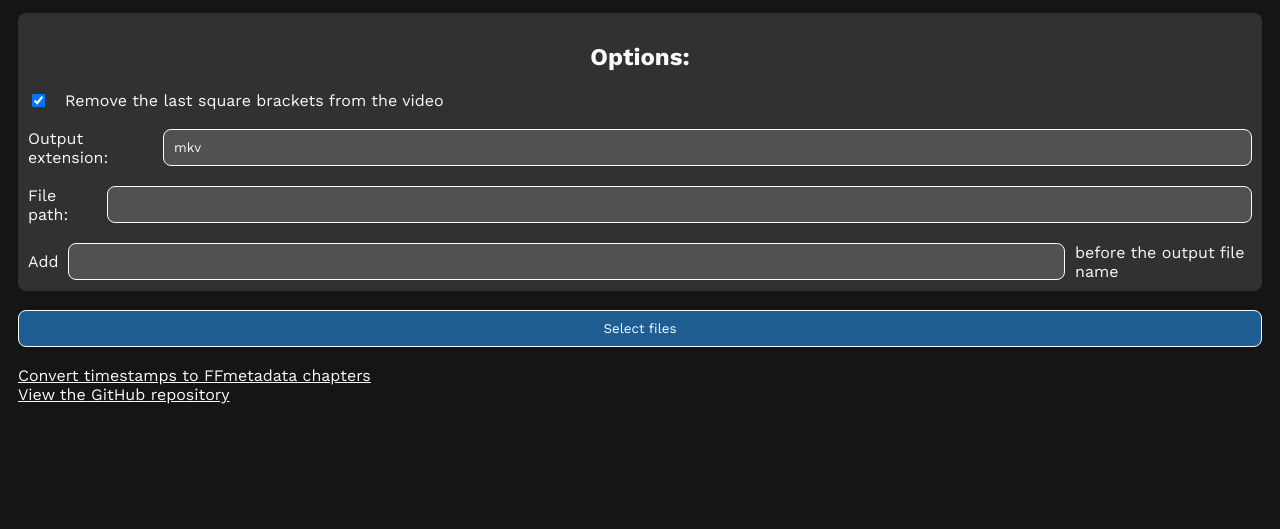
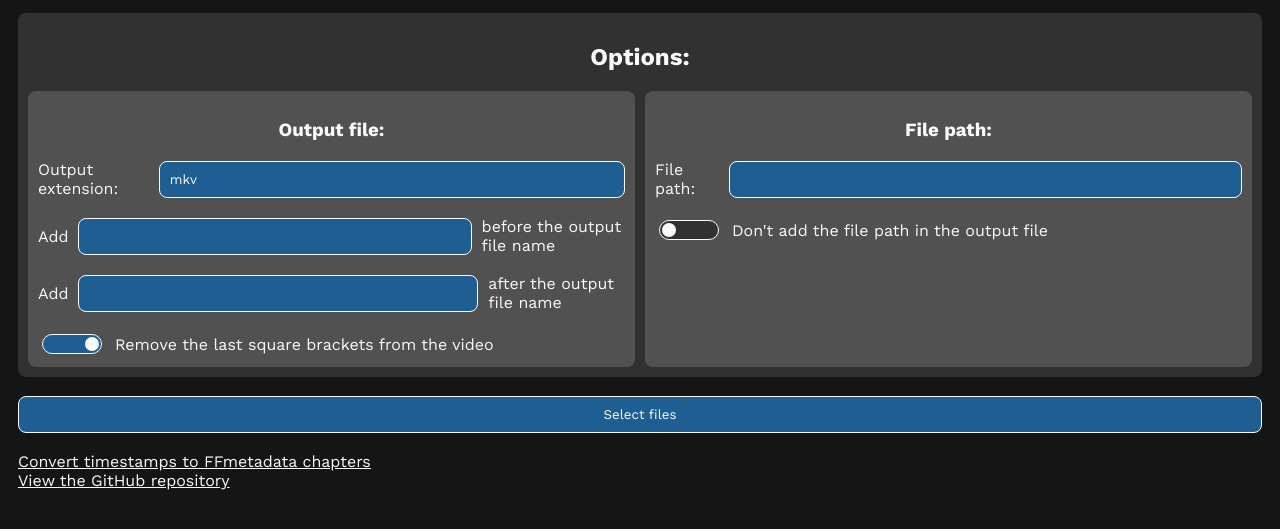
Before and after one commit to dinoosauro/ffmpeg-merge-command, a plain HTML site: page index.html in a window 1280 px wide. Shown: the part 121-650 px from the top of the page. Drawn offline with nearby package versions, Linux system fonts and the light colour scheme.

Commit message:
Improved file path handling, improved UI & store settings - It's now possible to exlude the file path for the input files in the output file - You can now add text also after the output file name - Reorganized settings in two cards: the "Output file" one and the "File path" one - Changes to the settings are now saved in the LocalStorage - The card that displays all the commands now is shown only if the user has selected some files (previously it could be shown also if the user changed settings)

```diff
--- a/index.html
+++ b/index.html
@@ -34,7 +34,7 @@
             gap: 10px;
         }
 
-        input,
+        input:not([type=checkbox]),
         button,
         select {
             width: 100%;
@@ -59,9 +59,37 @@
 
 
         input[type=checkbox] {
-            margin-right: 10px;
-            width: fit-content;
+            width: 60px;
+            min-width: 60px;
+            appearance: none;
+            border-radius: 12px;
+            background-color: var(--card);
+            height: 20px;
+            position: relative;
+            transition: background-color 0.2s ease-in-out;
+            border: 1px solid var(--text);
         }
+
+        input[type=checkbox]::before {
+            content: "";
+            border-radius: 50%;
+            background-color: var(--text);
+            width: 14px;
+            height: 14px;
+            left: 2px;
+            top: 2px;
+            position: absolute;
+            transition: left 0.2s ease-in-out;
+        }
+
+        input[type=checkbox]:checked {
+            background-color: var(--accent);
+        }
+
+        input[type=checkbox]:checked::before {
+            left: 42px
+        }
+
 
         h2,
         h3 {
@@ -74,9 +102,13 @@
             background-color: var(--card);
         }
 
+        button:hover,
+        input[type=checkbox]:hover {
+            cursor: pointer;
+        }
+
         button:hover {
             filter: brightness(150%);
-            cursor: pointer;
         }
 
         button:active {
@@ -102,16 +134,37 @@
     <p>Select the files, and we'll create the command for merging FFmpeg sources</p>
     <div class="card">
         <h2>Options:</h2>
-        <label>
-            <input type="checkbox" id="noSquare" checked> Remove the last square brackets from the video
-        </label><br>
-        <label>
-            Output extension: <input type="text" value="mkv" id="extension">
-        </label><br>
-        <label>
-            File path: <input type="text" id="filePath">
-        </label><br>
-        <label>Add <input type="text" id="beforeName"> before the output file name</label>
+        <div class="multipleCmdContainer">
+            <div class="card">
+                <h3>Output file:</h3>
+                <label>
+                    Output extension: <input type="text" data-regeneratescript data-savevalue value="mkv"
+                        id="extension">
+                </label><br>
+                <label>Add <input type="text" data-regeneratescript data-savevalue id="beforeName"> before the output
+                    file
+                    name</label><br>
+                <label>Add <input type="text" data-regeneratescript data-savevalue id="afterName"> after the output file
+                    name</label><br>
+                <label>
+                    <input type="checkbox" id="noSquare" data-savevalue data-regeneratescript checked> Remove the last
+                    square
+                    brackets from the video
+                </label>
+            </div>
+            <div class="card">
+                <h3>File path:</h3>
+                <label>
+                    File path: <input data-savevalue data-regeneratescript type="text" id="filePath">
+                </label><br>
+                <label>
+                    <input type="checkbox" id="noPathInOutput" data-savevalue data-regeneratescript> Don't add the file
+                    path
+                    in
+                    the output file
+                </label>
+            </div>
+        </div>
     </div><br>
     <button id="select">Select files</button><br><br>
     <div id="resultDiv" style="display: none;">
@@ -125,7 +178,7 @@
                 </div>
                 <div class="card">
                     <h3>Remove files:</h3>
-                    <select id="cmdType">
+                    <select id="cmdType" data-savevalue>
                         <option value="bash">Bash</option>
                         <option value="powershell">Powershell</option>
                         <option value="cmd">Windows CMD</option>
@@ -141,6 +194,7 @@
     <a target="_blank" href="https://github.com/dinoosauro/ffmpeg-merge-command">View the GitHub repository</a>
     <script>
         (() => {
+            let isFileSelected = false;
             if (navigator.platform === "Win32") document.getElementById("cmdType").value = "cmd";
             function adaptQuotationMarks(str) {
                 return str.replace(/\"/g, `\\"`);
@@ -154,6 +208,7 @@
                 multiple: true,
                 onchange: function (e) {
                     filesToRemoveList = [];
+                    isFileSelected = true;
                     const filePath = adaptQuotationMarks(document.getElementById("filePath").value);
                     const [fileItems, textItems] = [[], []];
                     document.getElementById("resultDiv").style.display = "block";
@@ -175,15 +230,25 @@
                     str += " -c copy";
                     let outputName = fileItems[0].substring(0, fileItems[0].lastIndexOf("."));
                     if (document.getElementById("noSquare").checked && outputName.indexOf("[") !== -1) outputName = outputName.substring(0, outputName.lastIndexOf("[")).trim();
-                    str += ` "${filePath}${adaptQuotationMarks(`${document.getElementById("beforeName").value}${outputName}.${document.getElementById("extension").value}`)}"`;
+                    str += ` "${document.getElementById("noPathInOutput").checked ? "" : filePath}${adaptQuotationMarks(`${document.getElementById("beforeName").value}${outputName}${document.getElementById("afterName").value}.${document.getElementById("extension").value}`)}"`;
                     document.getElementById("command").textContent = str;
                     updateRemoveCommand();
                 }
             })
             document.getElementById("select").onclick = () => input.click();
-            for (const settingId of ["filePath", "extension", "noSquare", "beforeName"]) document.getElementById(settingId).onchange = () => input.dispatchEvent(new Event("change"));
-            document.getElementById("cmdType").onchange = () => updateRemoveCommand();
+            for (const regenerateScript of document.querySelectorAll("[data-regeneratescript]")) {
+                for (const eventType of ["input", "change"]) regenerateScript.addEventListener(eventType, () => isFileSelected && input.dispatchEvent(new Event("change")));
+            }
+            document.getElementById("cmdType").addEventListener("change", () => updateRemoveCommand());
             for (const item of document.querySelectorAll("[data-copy]")) item.onclick = () => navigator.clipboard.writeText(document.getElementById(item.getAttribute("data-copy")).textContent);
+            const settings = JSON.parse(localStorage.getItem("FFmpegMerge-Settings") ?? "{}");
+            for (const item of document.querySelectorAll("[data-savevalue]")) {
+                if (typeof settings[item.id] !== "undefined") item[item.type === "checkbox" ? "checked" : "value"] = settings[item.id];
+                item.addEventListener("change", () => {
+                    settings[item.id] = item[item.type === "checkbox" ? "checked" : "value"];
+                    localStorage.setItem("FFmpegMerge-Settings", JSON.stringify(settings));
+                })
+            }
         })()
     </script>
 </body>
```
Also changed, not shown: example.jpg, 2 other files.
